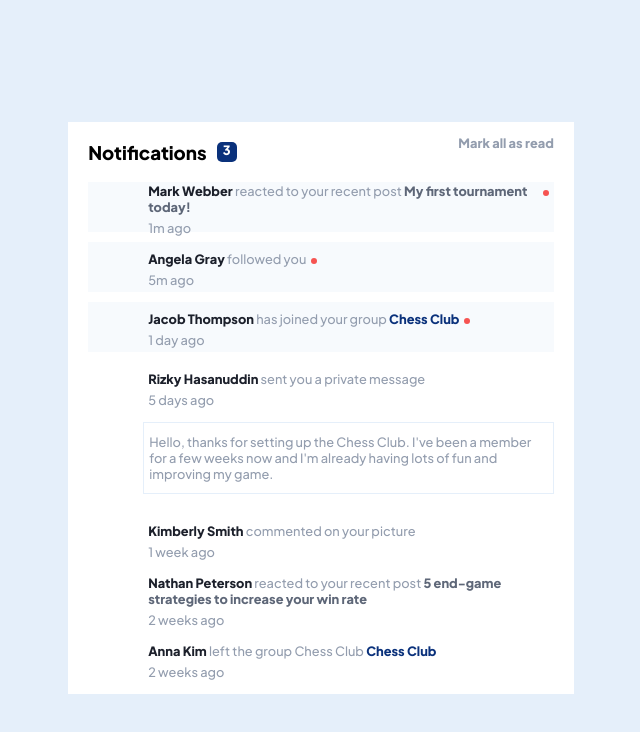
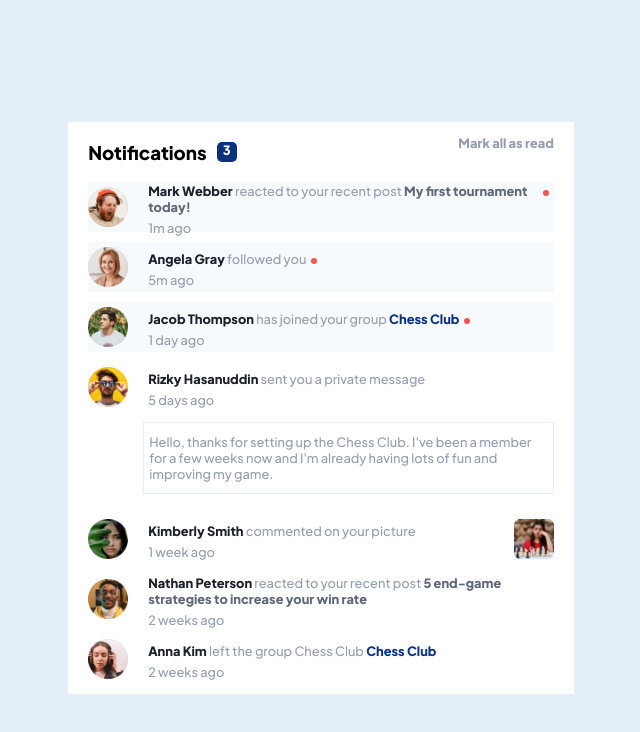
Before and after one commit to brspkts/Notification--Page, a plain HTML site: page index.html in a window 1280 px wide. Shown: the whole page, without its empty margins (319-959 px from the left). Drawn offline with Linux system fonts and the light colour scheme; the site is published under a folder, as on GitHub Pages, so addresses that start at the root find nothing.

Commit message:
Update style.css

```diff
--- a/style.css
+++ b/style.css
@@ -47,7 +47,7 @@ body{
 .box2{
     font-size: 0.8rem;
     color: hsl(219, 14%, 63%);
-    background: url(/assets/images/avatar-mark-webber.webp);
+    background: url(assets/images/avatar-mark-webber.webp);
     background-repeat: no-repeat;
     background-size: 40px;
     background-color: hsl(210, 60%, 98%);
@@ -89,7 +89,7 @@ span:hover, .span1:hover{
 .box3{
     font-size: 0.8rem;
     color: hsl(219, 14%, 63%);
-    background: url(/assets/images/avatar-angela-gray.webp);
+    background: url(assets/images/avatar-angela-gray.webp);
     background-repeat: no-repeat;
     background-size: 40px;
     background-color: hsl(210, 60%, 98%);
@@ -103,7 +103,7 @@ span:hover, .span1:hover{
 .box4{
     font-size: 0.8rem;
     color: hsl(219, 14%, 63%);
-    background: url(/assets/images/avatar-jacob-thompson.webp);
+    background: url(assets/images/avatar-jacob-thompson.webp);
     background-repeat: no-repeat;
     background-size: 40px;
     background-color: hsl(210, 60%, 98%);
@@ -121,7 +121,7 @@ span:hover, .span1:hover{
 .box5{
     font-size: 0.8rem;
     color: hsl(219, 14%, 63%);
-    background: url(/assets/images/avatar-rizky-hasanuddin.webp);
+    background: url(assets/images/avatar-rizky-hasanuddin.webp);
     background-repeat: no-repeat;
     background-size: 40px;
     height: 50px;
@@ -156,7 +156,7 @@ span:hover, .span1:hover{
 .box7{
     font-size: 0.8rem;
     color: hsl(219, 14%, 63%);
-    background: url(/assets/images/avatar-kimberly-smith.webp),url(/assets/images/image-chess.webp);
+    background: url(assets/images/avatar-kimberly-smith.webp),url(assets/images/image-chess.webp);
     background-repeat: no-repeat;
     background-position: center left, center right;
     background-size: 40px;
@@ -169,7 +169,7 @@ span:hover, .span1:hover{
 .box8{
     font-size: 0.8rem;
     color: hsl(219, 14%, 63%);
-    background: url(/assets/images/avatar-nathan-peterson.webp);
+    background: url(assets/images/avatar-nathan-peterson.webp);
     background-repeat: no-repeat;
     background-size: 40px;
     height: 50px;
@@ -182,7 +182,7 @@ span:hover, .span1:hover{
 .box9{
     font-size: 0.8rem;
     color: hsl(219, 14%, 63%);
-    background: url(/assets/images/avatar-anna-kim.webp);
+    background: url(assets/images/avatar-anna-kim.webp);
     background-repeat: no-repeat;
     background-size: 40px;
     height: 50px;
```
